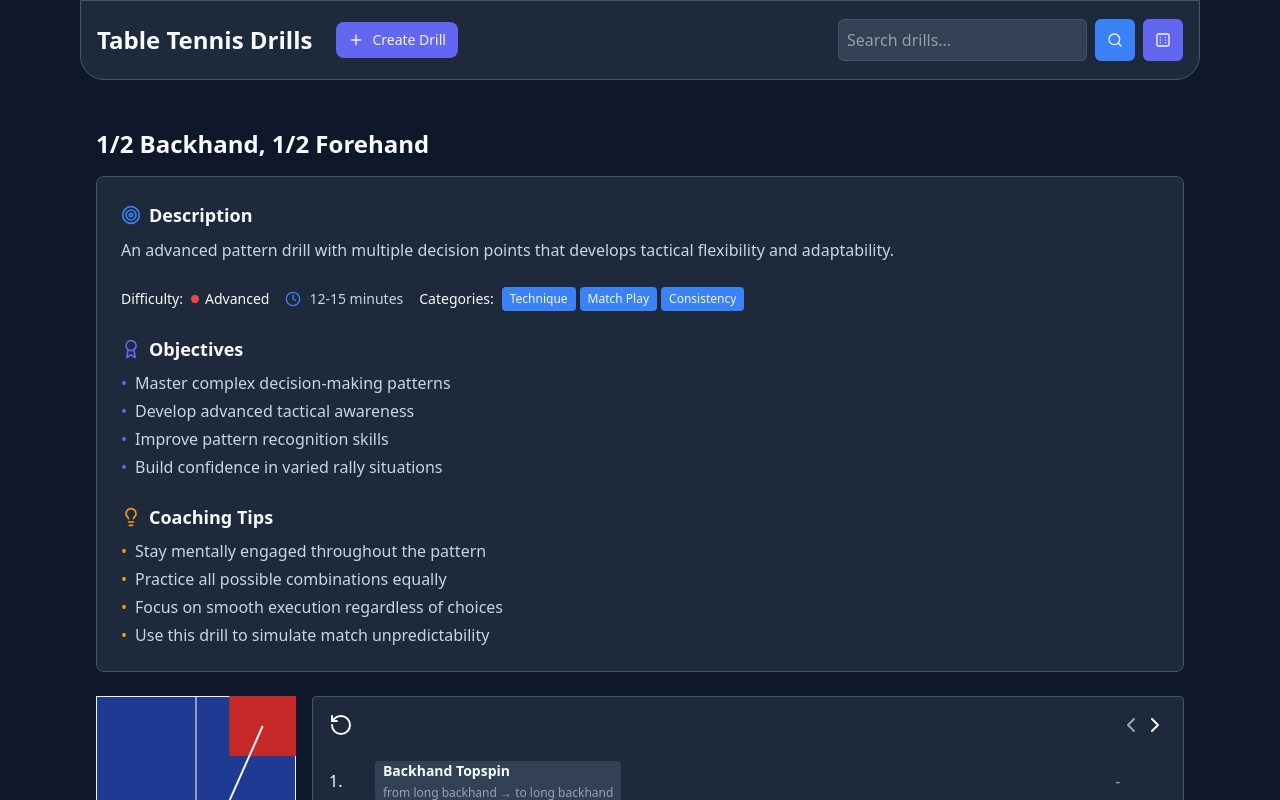
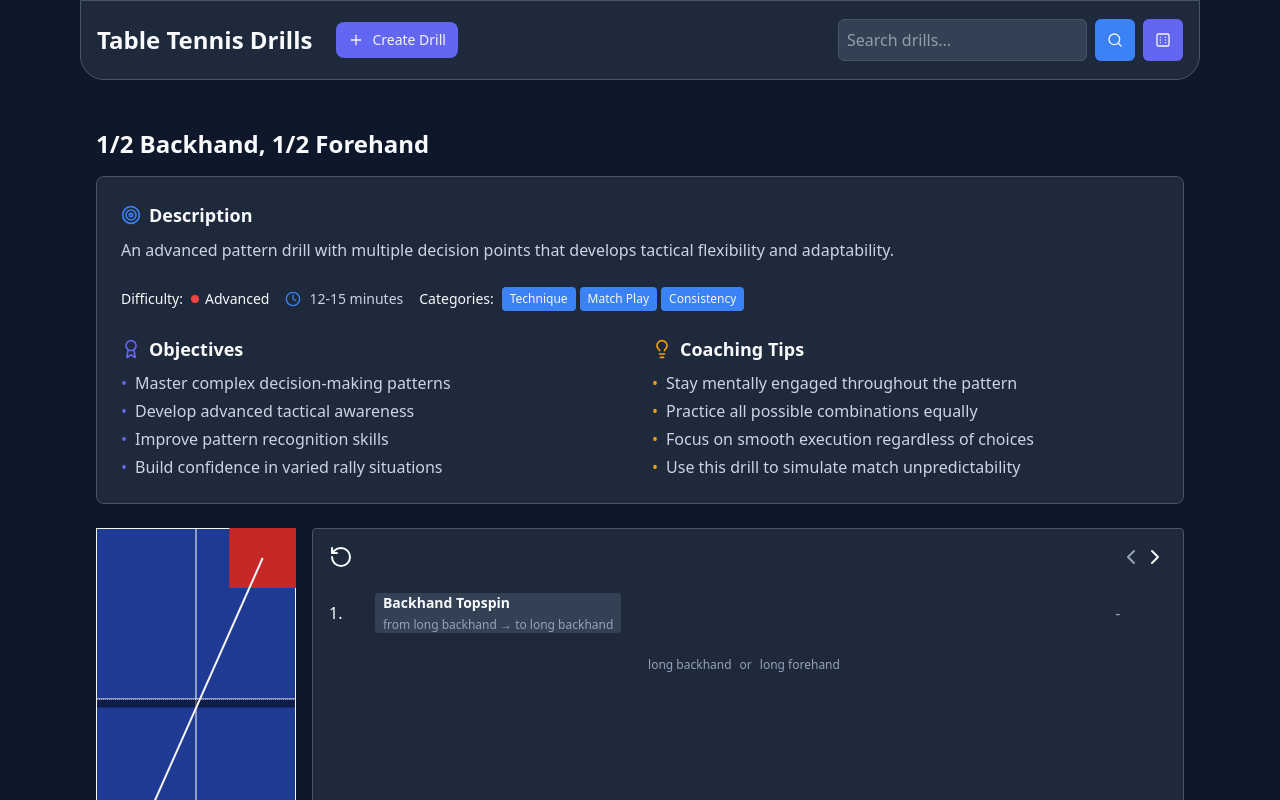
Before and after one commit to RowMur/ttdrills, a Next.js app: page /drills/1-2-backhand-1-2-forehand in a window 1280 px wide. Shown: the top 800 px of the page. Built offline with nearby package versions, Linux system fonts and the light colour scheme.

Commit message:
style: put objectives and tips alongside each other

```diff
--- a/src/components/DrillDetails.tsx
+++ b/src/components/DrillDetails.tsx
@@ -66,6 +66,15 @@ export const DrillDetails = ({ drill }: Props) => {
           )}
         </div>
 
+        {/* Objectives and Tips - Side by side on larger screens */}
+        {(drill.objectives.length > 0 || drill.tips.length > 0) && (
+          <div
+            className={`grid gap-6 ${
+              drill.objectives.length > 0 && drill.tips.length > 0
+                ? "grid-cols-1 lg:grid-cols-2"
+                : "grid-cols-1"
+            }`}
+          >
             {/* Objectives */}
             {drill.objectives.length > 0 && (
               <div>
@@ -108,6 +117,8 @@ export const DrillDetails = ({ drill }: Props) => {
               </div>
             )}
           </div>
+        )}
+      </div>
     </div>
   );
 };
```
Lines whose indentation alone changed are shown as unchanged.
